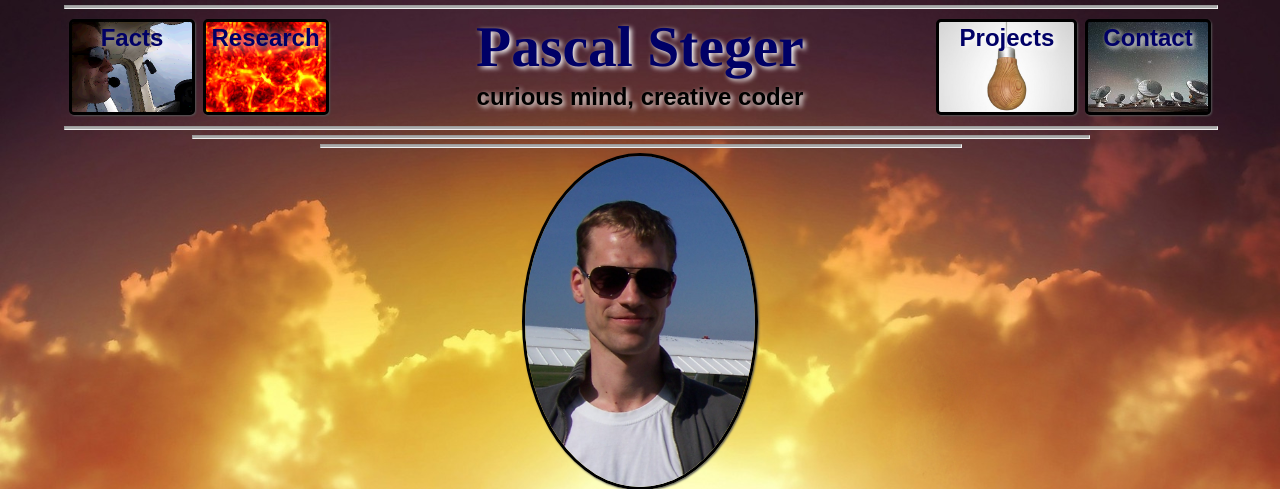
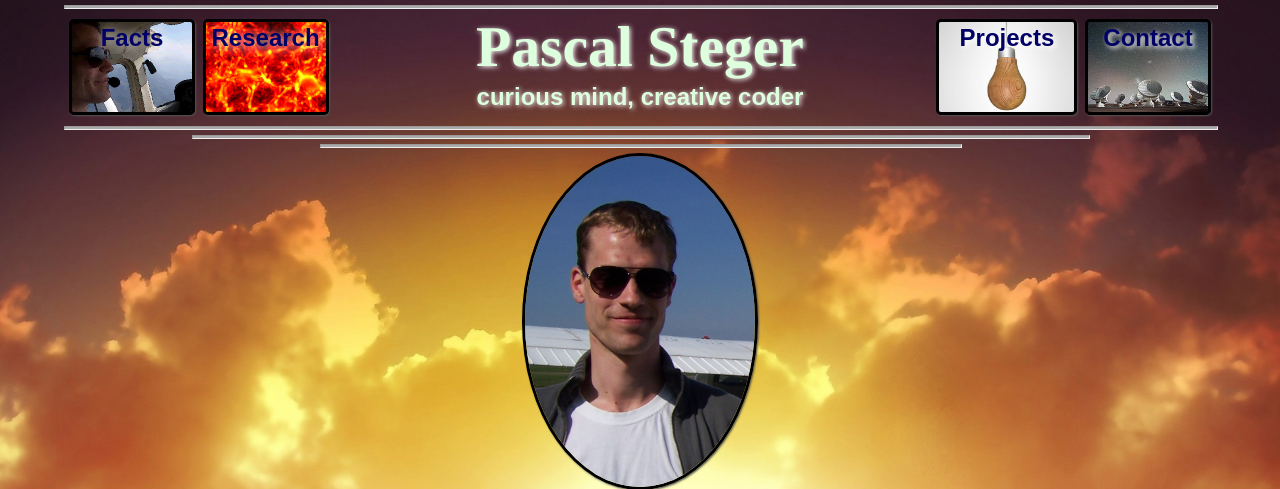
Before and after one commit to PascalSteger/htdocs, a PHP site: page /facts/index.php in a window 1280 px wide. Shown: the top 489 px of the page. Run offline with PHP 8.4, Linux system fonts and the light colour scheme.

Commit message:
update website on new laptop: new coloring

```diff
--- a/counts.txt
+++ b/counts.txt
@@ -1 +1 @@
-2290
+2294
--- a/main.css
+++ b/main.css
@@ -1,7 +1,7 @@
 body {
        background-color:black;
        color:black;
-       text-shadow: white 0.1em 0.1em 0.2em;
+       text-shadow: white 0.05em 0.05em 0.2em;
        font-weight:bold;
        font-family:"Arial",sans-serif;
        font-size:150%;
@@ -35,6 +35,7 @@ body {
 P {
     text-align:justify;
     }
+
 H1 {
      font-family:"Century Schoolbook",Times,serif;
      text-decoration:none;
@@ -72,6 +73,7 @@ A:link {
          text-decoration: none;
          color:#006;
          }
+
 A:active {
            text-decoration: none;
            color:#006;
@@ -161,6 +163,7 @@ img {
 .title{
         text-align:center;
         /* position:absolute; */
+        color:#ddffdd;
         width:90%;
         margin-left:auto;
         margin-right:auto;
--- a/navigation.inc.php
+++ b/navigation.inc.php
@@ -36,9 +36,7 @@
     </div>
     <div class="title">
       <h1>
-        <a href="http://<?php echo $_SERVER["SERVER_ADDR"]?>/index.php">
           Pascal Steger
-        </a>
       </h1>
       curious mind, creative coder
     </div>
```
Also changed, not shown: 2 other files.
